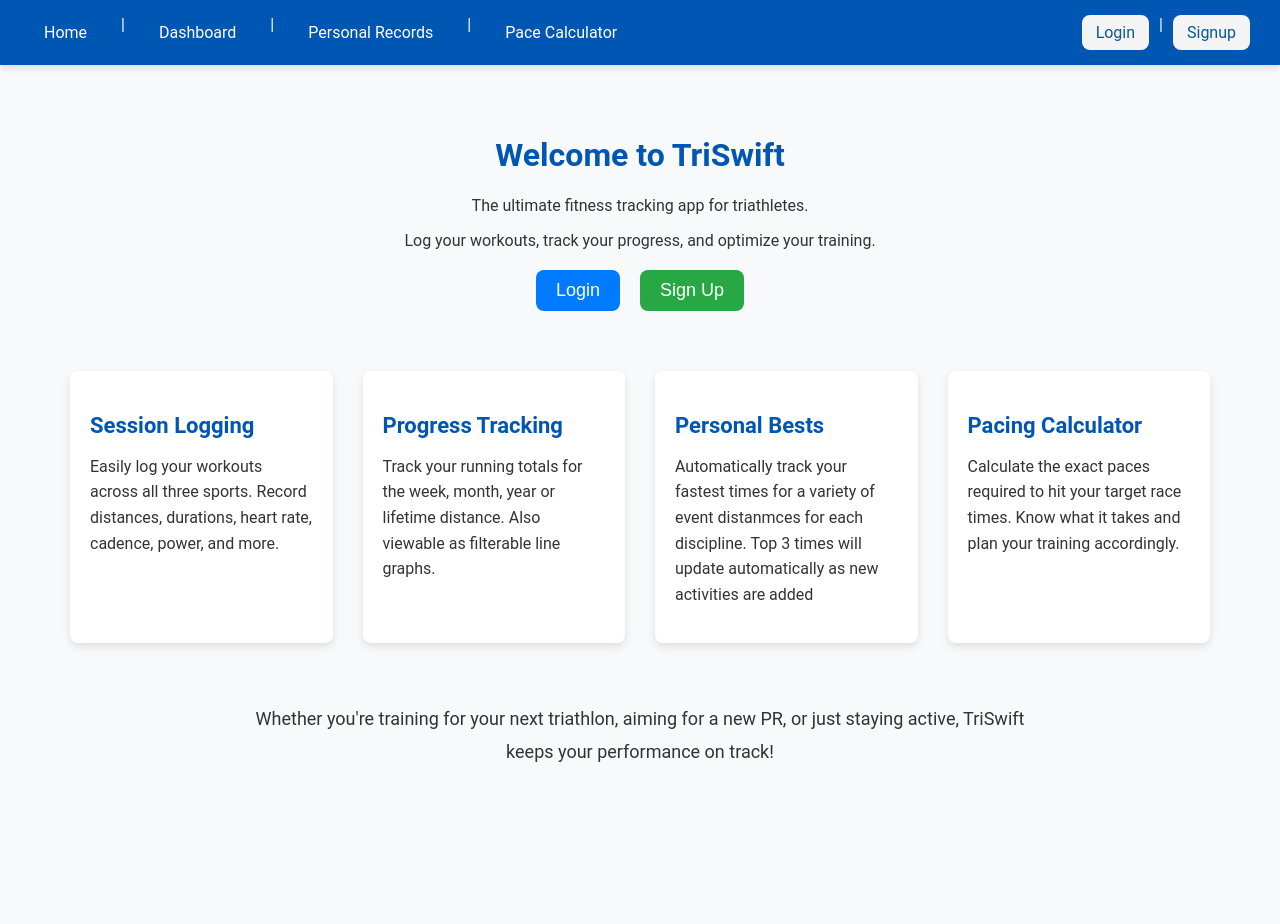
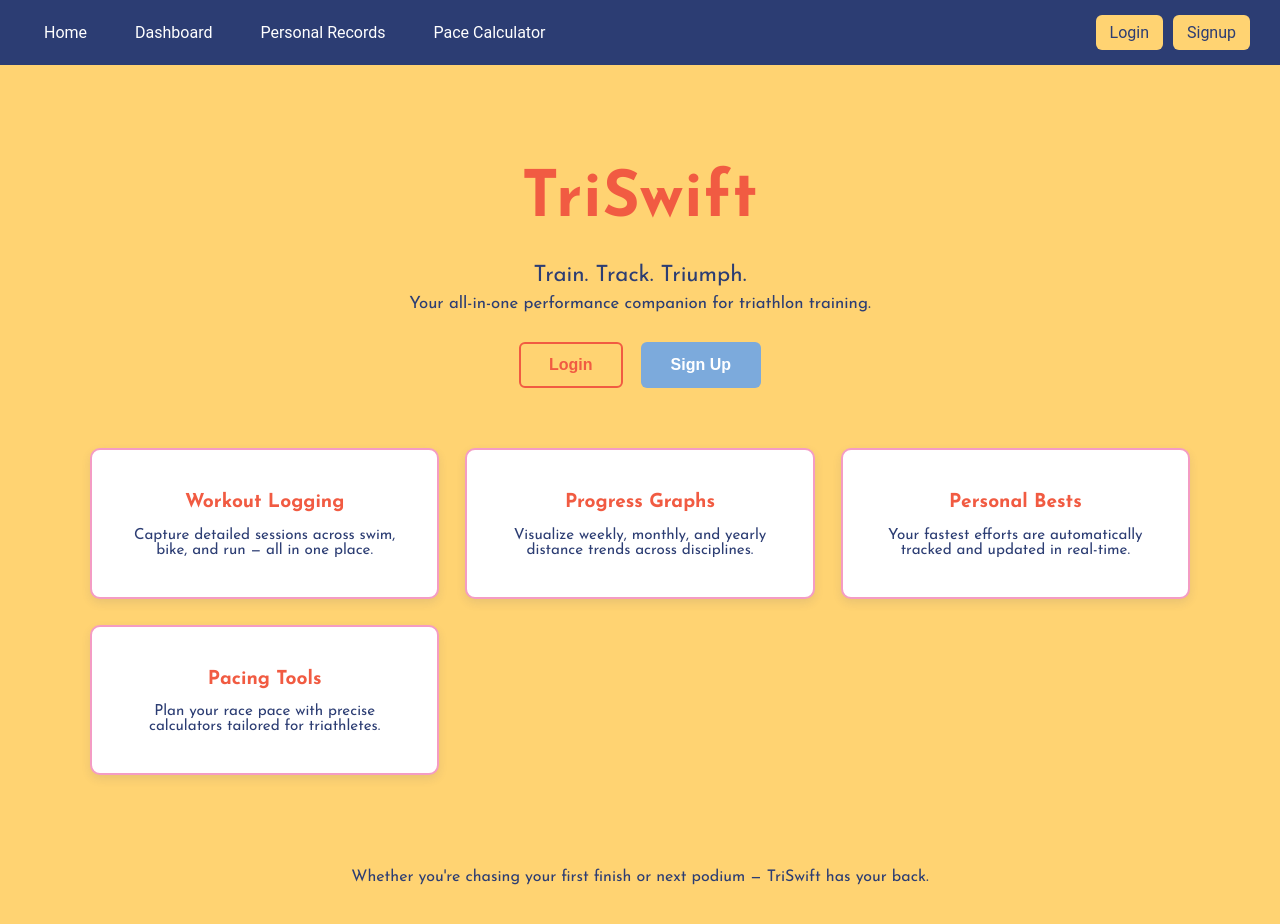
Before and after one commit to samw0907/TriSwift, a React (Create React App) app in the folder frontend/: page / in a window 1280 px wide. Shown: the top 924 px of the page. Before the commit the page ends 836 px from the top, so only its background shows below. Built offline with nearby package versions, Linux system fonts and the light colour scheme.

Commit message:
test color palette 1, warm vibrant theme

```diff
--- a/frontend/public/index.html
+++ b/frontend/public/index.html
@@ -5,39 +5,21 @@
     <link rel="icon" href="%PUBLIC_URL%/favicon.ico" />
     <meta name="viewport" content="width=device-width, initial-scale=1" />
     <meta name="theme-color" content="#000000" />
-    <meta
-      name="description"
-      content="Web site created using create-react-app"
+    <meta name="description" content="TriSwift fitness tracker" />
+
+    <link rel="apple-touch-icon" href="%PUBLIC_URL%/logo192.png" />
+    <link rel="manifest" href="%PUBLIC_URL%/manifest.json" />
+
+    <!-- ✅ Josefin Sans Font -->
+    <link
+      href="https://fonts.googleapis.com/css2?family=Josefin+Sans:wght@300;400;600;700&display=swap"
+      rel="stylesheet"
     />
-    <link rel="apple-touch-icon" href="%PUBLIC_URL%/logo192.png" />
-    <!--
-      manifest.json provides metadata used when your web app is installed on a
-      user's mobile device or desktop. See https://developers.google.com/web/fundamentals/web-app-manifest/
-    -->
-    <link rel="manifest" href="%PUBLIC_URL%/manifest.json" />
-    <!--
-      Notice the use of %PUBLIC_URL% in the tags above.
-      It will be replaced with the URL of the `public` folder during the build.
-      Only files inside the `public` folder can be referenced from the HTML.
 
-      Unlike "/favicon.ico" or "favicon.ico", "%PUBLIC_URL%/favicon.ico" will
-      work correctly both with client-side routing and a non-root public URL.
-      Learn how to configure a non-root public URL by running `npm run build`.
-    -->
-    <title>React App</title>
+    <title>TriSwift</title>
   </head>
   <body>
     <noscript>You need to enable JavaScript to run this app.</noscript>
     <div id="root"></div>
-    <!--
-      This HTML file is a template.
-      If you open it directly in the browser, you will see an empty page.
-
-      You can add webfonts, meta tags, or analytics to this file.
-      The build step will place the bundled scripts into the <body> tag.
-
-      To begin the development, run `npm start` or `yarn start`.
-      To create a production bundle, use `npm run build` or `yarn build`.
-    -->
   </body>
 </html>
--- a/frontend/src/components/Navbar.tsx
+++ b/frontend/src/components/Navbar.tsx
@@ -18,15 +18,15 @@ const Navbar: React.FC = () => {
   return (
     <nav className="navbar">
       <div className="nav-links">
-        <Link to="/home">Home</Link> |
-        <Link to="/dashboard">Dashboard</Link> |
-        <Link to="/records">Personal Records</Link> |
+        <Link to="/home">Home</Link>
+        <Link to="/dashboard">Dashboard</Link>
+        <Link to="/records">Personal Records</Link>
         <Link to="/paceCalculator">Pace Calculator</Link>
       </div>
       <div className="nav-auth">
         {!auth.isAuthenticated ? (
           <>
-            <Link to="/login" className="nav-btn">Login</Link> |
+            <Link to="/login" className="nav-btn">Login</Link>
             <Link to="/signup" className="nav-btn">Signup</Link>
           </>
         ) : (
--- a/frontend/src/pages/LandingPage.tsx
+++ b/frontend/src/pages/LandingPage.tsx
@@ -1,46 +1,47 @@
 import React from "react";
 import { Link } from "react-router-dom";
 import "../styles/landing.css";
-import "../styles/home.css";
 
 const LandingPage: React.FC = () => {
   return (
-    <div className="landing-container">
-      <h1>Welcome to TriSwift</h1>
-      <p>The ultimate fitness tracking app for triathletes.</p>
-      <p>Log your workouts, track your progress, and optimize your training.</p>
+    <div className="landing-hero">
+      <h1 className="hero-title">TriSwift</h1>
+      <p className="hero-subtitle">Train. Track. Triumph.</p>
+      <p className="hero-description">
+        Your all-in-one performance companion for triathlon training.
+      </p>
 
-      <div className="landing-buttons">
+      <div className="cta-buttons">
         <Link to="/login">
-          <button className="landing-button">Login</button>
+          <button className="btn btn-outline">Login</button>
         </Link>
         <Link to="/signup">
-          <button className="landing-button signup-button">Sign Up</button>
+          <button className="btn btn-solid">Sign Up</button>
         </Link>
       </div>
 
-      <section className="home-features">
-      <div className="feature">
-        <h3>Session Logging</h3>
-        <p>Easily log your workouts across all three sports. Record distances, durations, heart rate, cadence, power, and more.</p>
-      </div>
+      <section className="feature-grid">
+        <div className="feature-card">
+          <h3>Workout Logging</h3>
+          <p>Capture detailed sessions across swim, bike, and run — all in one place.</p>
+        </div>
+        <div className="feature-card">
+          <h3>Progress Graphs</h3>
+          <p>Visualize weekly, monthly, and yearly distance trends across disciplines.</p>
+        </div>
+        <div className="feature-card">
+          <h3>Personal Bests</h3>
+          <p>Your fastest efforts are automatically tracked and updated in real-time.</p>
+        </div>
+        <div className="feature-card">
+          <h3>Pacing Tools</h3>
+          <p>Plan your race pace with precise calculators tailored for triathletes.</p>
+        </div>
+      </section>
 
-      <div className="feature">
-        <h3>Progress Tracking</h3>
-        <p>Track your running totals for the week, month, year or lifetime distance. Also viewable as filterable line graphs. </p>
-      </div>
-
-      <div className="feature">
-        <h3>Personal Bests</h3>
-         <p>Automatically track your fastest times for a variety of event distanmces for each discipline. Top 3 times will update automatically as new activities are added</p>
-      </div>
-
-      <div className="feature">
-        <h3>Pacing Calculator</h3>
-        <p>Calculate the exact paces required to hit your target race times. Know what it takes and plan your training accordingly.</p>
-      </div>
-    </section>
-     <p className="home-summary">Whether you're training for your next triathlon, aiming for a new PR, or just staying active, TriSwift keeps your performance on track!</p>
+      <p className="tagline">
+        Whether you're chasing your first finish or next podium — TriSwift has your back.
+      </p>
     </div>
   );
 };
--- a/frontend/src/styles/landing.css
+++ b/frontend/src/styles/landing.css
@@ -1,34 +1,115 @@
-.landing-container {
+.landing-hero {
+  font-family: "Josefin Sans", sans-serif;
+  background: #FFD372;
+  color: #2C3D73;
+  min-height: 100vh;
+  padding: 60px 20px;
+  display: flex;
+  flex-direction: column;
+  align-items: center;
   text-align: center;
-    padding: 50px;
 }
 
-  .landing-buttons {
-    display: flex;
-    justify-content: center;
-    gap: 20px;
-    margin-top: 20px;
-    margin-bottom: 40px;
+.hero-title {
+  font-size: 4rem;
+  color: #F15B42;
+  letter-spacing: 1px;
+  margin-bottom: 10px;
 }
 
-  .landing-button {
-    padding: 10px 20px;
-    font-size: 18px;
-    background-color: #007bff;
-    color: white;
-    border: none;
-    cursor: pointer;
-    transition: background 0.3s;
+.hero-subtitle {
+  font-size: 1.4rem;
+  color: #2C3D73;
+  font-weight: 400;
+  margin-bottom: 8px;
 }
 
-  .landing-button:hover {
-    background-color: #0056b3;
+.hero-description {
+  font-size: 1.05rem;
+  max-width: 640px;
+  margin: 0 auto 30px;
+  color: #2C3D73;
 }
 
-  .signup-button {
-    background-color: #28a745;
+.cta-buttons {
+  display: flex;
+  gap: 18px;
+  margin-bottom: 60px;
+  flex-wrap: wrap;
+  justify-content: center;
 }
 
-  .signup-button:hover {
-    background-color: #218838;
+.btn {
+  padding: 12px 28px;
+  font-size: 1rem;
+  border-radius: 6px;
+  font-weight: 600;
+  cursor: pointer;
+  transition: all 0.25s ease;
+  border: 2px solid transparent;
 }
+
+.btn-outline {
+  background: transparent;
+  border: 2px solid #F15B42;
+  color: #F15B42;
+}
+
+.btn-outline:hover {
+  background-color: #F15B42;
+  color: white;
+  transform: scale(1.04);
+}
+
+.btn-solid {
+  background-color: #7CAADC;
+  color: white;
+}
+
+.btn-solid:hover {
+  background-color: #2C3D73;
+  color: #FFD372;
+  transform: scale(1.04);
+}
+
+.feature-grid {
+  display: grid;
+  grid-template-columns: repeat(auto-fit, minmax(260px, 1fr));
+  gap: 26px;
+  width: 100%;
+  max-width: 1100px;
+  margin: 0 auto 50px;
+  padding: 0 20px;
+}
+
+.feature-card {
+  background-color: white;
+  border: 2px solid #F49CC4;
+  border-radius: 10px;
+  padding: 24px;
+  box-shadow: 0 4px 10px rgba(44, 61, 115, 0.1);
+  transition: transform 0.3s ease;
+}
+
+.feature-card:hover {
+  transform: translateY(-4px);
+}
+
+.feature-card h3 {
+  font-size: 1.2rem;
+  color: #F15B42;
+  margin-bottom: 8px;
+}
+
+.feature-card p {
+  color: #2C3D73;
+  font-size: 0.95rem;
+}
+
+.tagline {
+  margin-top: 40px;
+  font-size: 1rem;
+  color: #2C3D73;
+  max-width: 720px;
+  line-height: 1.5;
+}
--- a/frontend/src/styles/navbar.css
+++ b/frontend/src/styles/navbar.css
@@ -2,7 +2,7 @@
   display: flex;
   justify-content: space-between;
   align-items: center;
-  background: var(--primary-dark);
+  background: #2C3D73;
   padding: 15px 30px;
   color: white;
   box-shadow: 0px 4px 6px rgba(0, 0, 0, 0.1);
@@ -18,12 +18,12 @@
   text-decoration: none;
   font-size: 16px;
   padding: 8px 14px;
-  border-radius: var(--border-radius);
+  border-radius: 6px;
   transition: background 0.3s ease-in-out;
 }
 
 .nav-links a:hover {
-  background-color: var(--primary-color);
+  background-color: #7CAADC;
 }
 
 .nav-auth {
@@ -32,30 +32,31 @@
 }
 
 .nav-btn {
-  background: var(--secondary-color);
-  color: rgb(10, 90, 144);
+  background: #FFD372;
+  color: #2C3D73;
   padding: 8px 14px;
   text-decoration: none;
-  border-radius: var(--border-radius);
+  border-radius: 6px;
   transition: background 0.3s ease-in-out;
 }
 
 .nav-btn:hover {
-  background: var(--primary-color);
+  background: #F15B42;
+  color: white;
 }
 
 .logout-btn {
-  background: var(--danger-color);
+  background: #F49CC4;
   color: white;
   padding: 8px 14px;
   border: none;
   cursor: pointer;
-  border-radius: var(--border-radius);
+  border-radius: 6px;
   transition: background 0.3s ease-in-out;
 }
 
 .logout-btn:hover {
-  background: #c82333;
+  background: #F15B42;
 }
 
 @media (max-width: 768px) {
```
Lines whose indentation alone changed are shown as unchanged.
